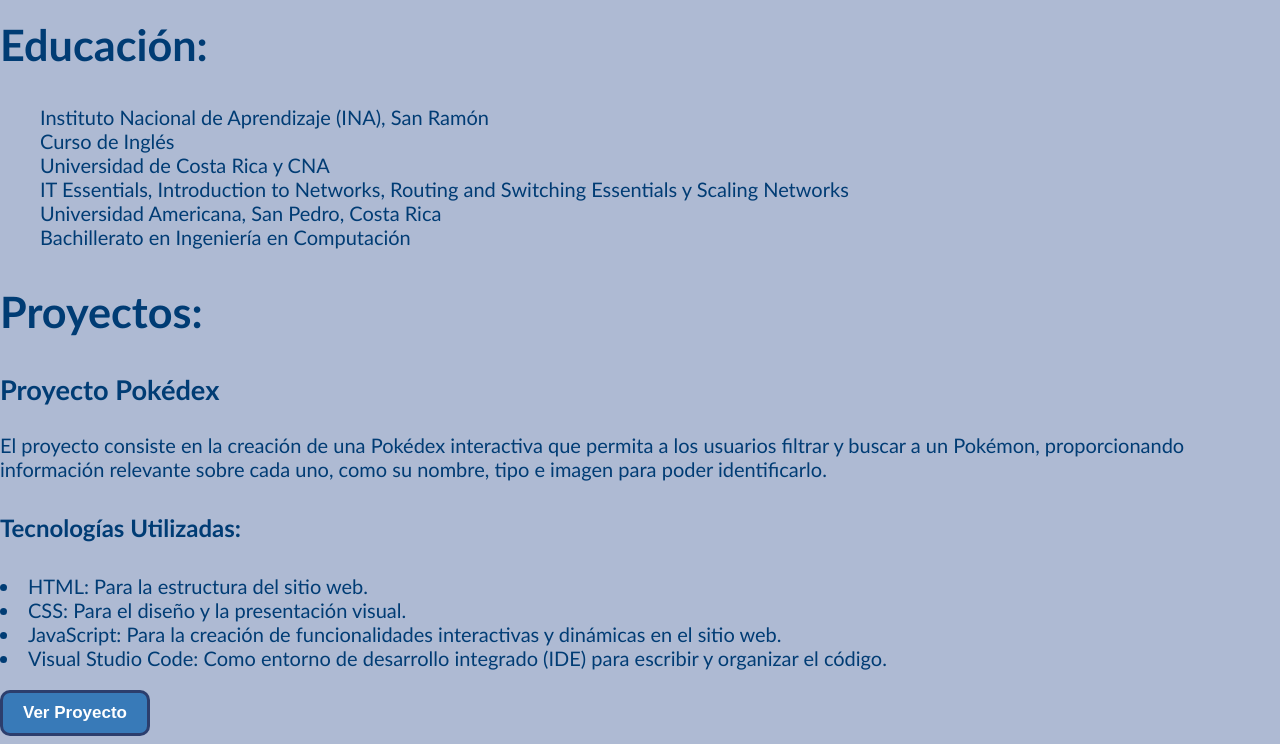
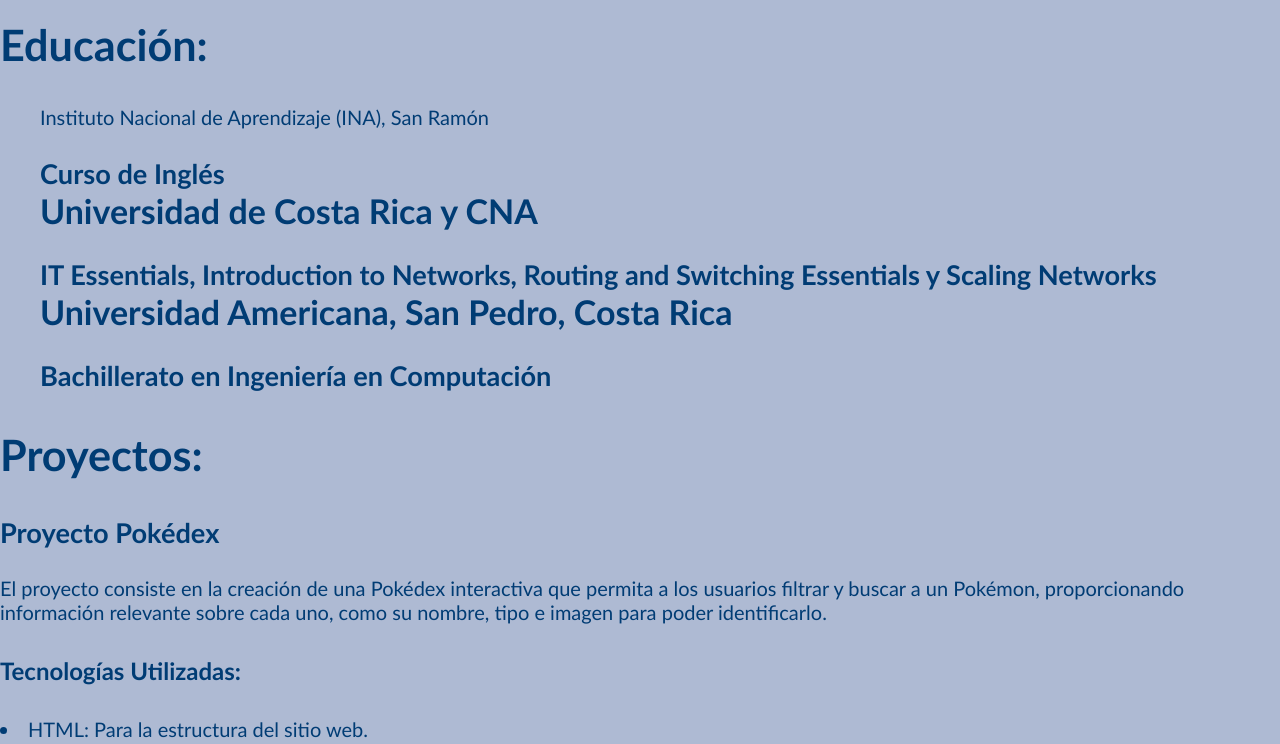
Before and after one commit to AlvaradoAng/Mi-Portafolio, a plain HTML site: page index.html in a window 1280 px wide. Shown: the part 1740-2484 px from the top of the page. Drawn offline with Linux system fonts and the light colour scheme.

Commit message:
Update index.html

```diff
--- a/index.html
+++ b/index.html
@@ -47,11 +47,11 @@
             <h2>Educación:</h2>
             <ul>
                 <li>Instituto Nacional de Aprendizaje (INA), San Ramón</li>
-                <li>Curso de Inglés</li>
+                <h3>Curso de Inglés</li>
                 <li>Universidad de Costa Rica y CNA</li>
-                <li>IT Essentials, Introduction to Networks, Routing and Switching Essentials y Scaling Networks</li>
+                <h3>IT Essentials, Introduction to Networks, Routing and Switching Essentials y Scaling Networks</li>
                 <li>Universidad Americana, San Pedro, Costa Rica</li>
-                <li>Bachillerato en Ingeniería en Computación</li>
+                <h3>Bachillerato en Ingeniería en Computación</li>
             </ul>
         </div>
     </section>
```
